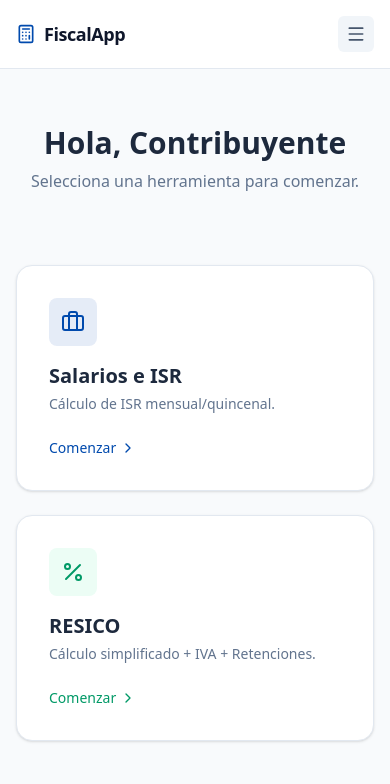
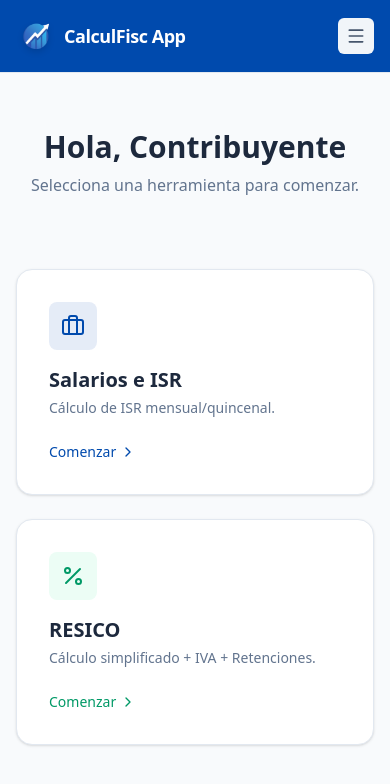
Before and after one commit to JhonEG-17/CalculFisc-Web-App, a React (Vite) app: page / in a window 390 px wide. Shown: the top 784 px of the page. Built offline with nearby package versions, Linux system fonts and the light colour scheme.

Commit message:
fix: icon menu movile & colors

```diff
--- a/src/components/organisms/MobileHeader.tsx
+++ b/src/components/organisms/MobileHeader.tsx
@@ -1,9 +1,11 @@
 import { Calculator, Menu } from 'lucide-react';
+import logo from '../../assets/logo.png';
 
 export const MobileHeader = ({ onMenuToggle }: any) => (
-  <header className="md:hidden bg-white border-b border-slate-200 p-4 flex justify-between items-center sticky top-0 z-20">
-    <h1 className="font-bold text-lg tracking-tight flex items-center gap-2">
-      <Calculator className="w-5 h-5 text-[#004aad]" /> FiscalApp
+  <header className="md:hidden bg-[#004aad] border-b border-slate-200 p-4 flex justify-between items-center sticky top-0 z-20">
+    <h1 className="font-bold text-lg text-white tracking-tight flex items-center gap-2">
+      <img src={logo} alt="Logo CalculFisc" className="h-10 w-10 filter drop-shadow-md" width={25} height={25} />
+      <span>CalculFisc<span className="text-white"> App</span></span>
     </h1>
     <button onClick={onMenuToggle} className="p-2 bg-slate-100 rounded-md active:bg-slate-200">
       <Menu className="w-5 h-5 text-slate-600" />
```
